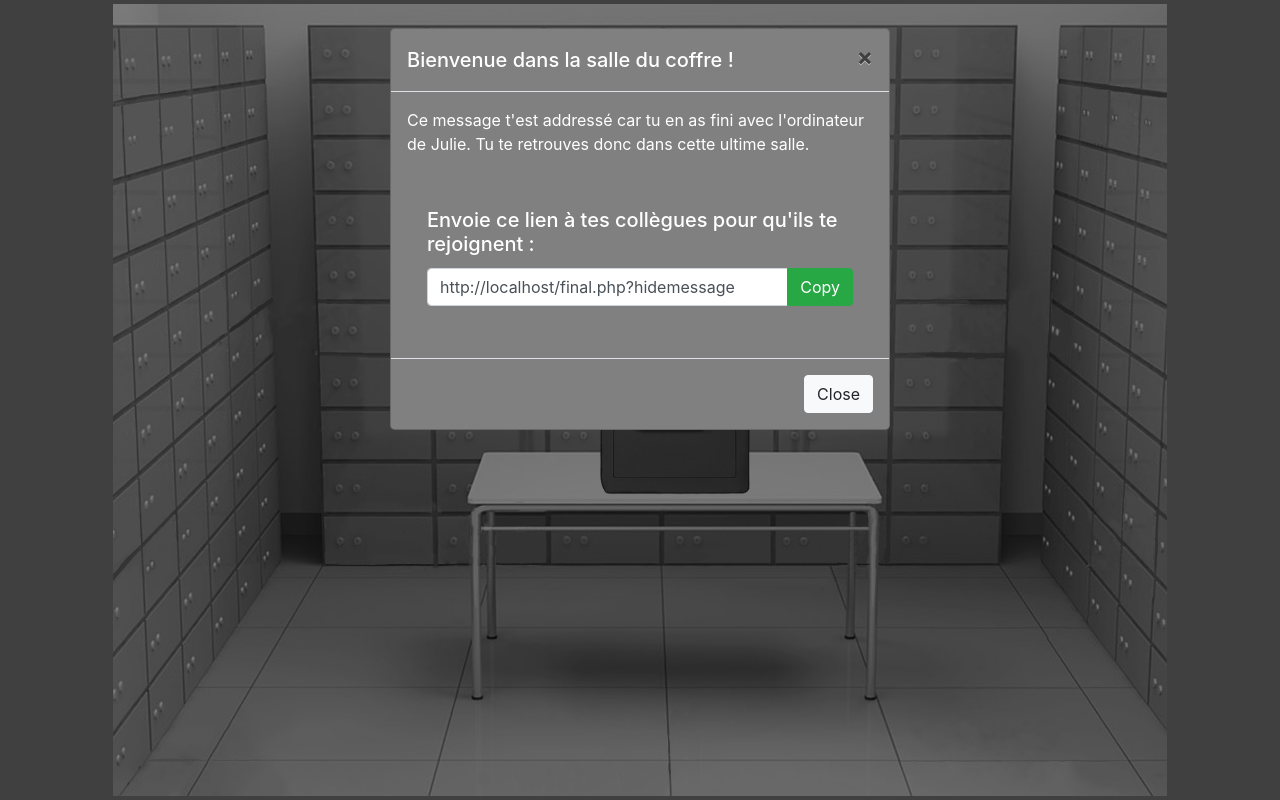
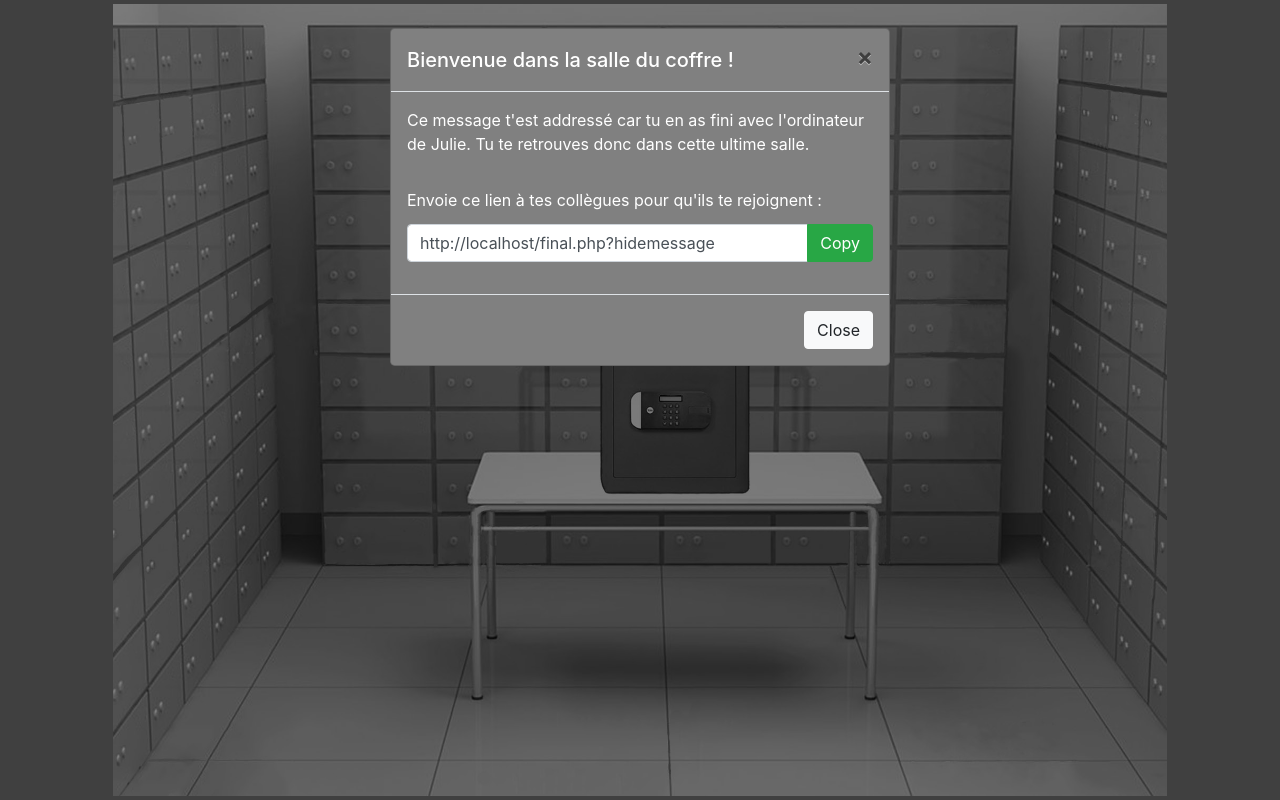
Before and after one commit to Lucifs/Escape, a PHP site: page /final.php in a window 1280 px wide. Run offline with PHP 8.4, Linux system fonts and the light colour scheme.

Commit message:
Corrected style final.php

```diff
--- a/final.php
+++ b/final.php
@@ -25,8 +25,7 @@
         Ce message t'est addressé car tu en as fini avec l'ordinateur de Julie. Tu te retrouves donc dans cette ultime salle.
       </div>
       <div class="modal-body">
-        <div class="card-body">
-            <h5 class="card-title">Envoie ce lien à tes collègues pour qu'ils te rejoignent :</h5>
+            <p class="card-title">Envoie ce lien à tes collègues pour qu'ils te rejoignent :</p>
             <div class="input-group mb-3">
 	            <?php
 	            echo "<input type=\"text\" id=\"clipboardExample1\" class=\"form-control\" value=\"http://".$_SERVER['HTTP_HOST']."/final.php?hidemessage\">"
@@ -36,9 +35,8 @@
 	            		Copy
 	            	</button>
 	            </div>
-        	</div>
         </div>
-      	</div>
+      </div>
       <div class="modal-footer">
         <button type="button" class="btn btn-light" data-dismiss="modal">Close</button>
       </div>
@@ -103,6 +101,14 @@
 <script type="text/javascript" src="js/jquery.rwdImageMaps.js"></script>
 <script type="text/javascript" src="js/jquery.rwdImageMaps.min.js"></script>
 <script type="text/javascript" src="js/bootstrap.min.js"></script>
+<script src="https://cdnjs.cloudflare.com/ajax/libs/clipboard.js/2.0.0/clipboard.min.js"></script>
+<script type="text/javascript">
+	$(document).ready(function(e) {
+    	$('img[usemap]').rwdImageMaps();
+    	new ClipboardJS('.btn');
+	});
+
+</script>
 <?php
 if (!isset($_GET["hidemessage"])) {
     echo "<script>
@@ -112,12 +118,4 @@ if (!isset($_GET["hidemessage"])) {
 	</script>";
 }
 ?>
-<script src="https://cdnjs.cloudflare.com/ajax/libs/clipboard.js/2.0.0/clipboard.min.js"></script>
-<script type="text/javascript">
-	$(document).ready(function(e) {
-    	$('img[usemap]').rwdImageMaps();
-    	new ClipboardJS('.btn');
-	});
-
-</script>
 </body>
```
